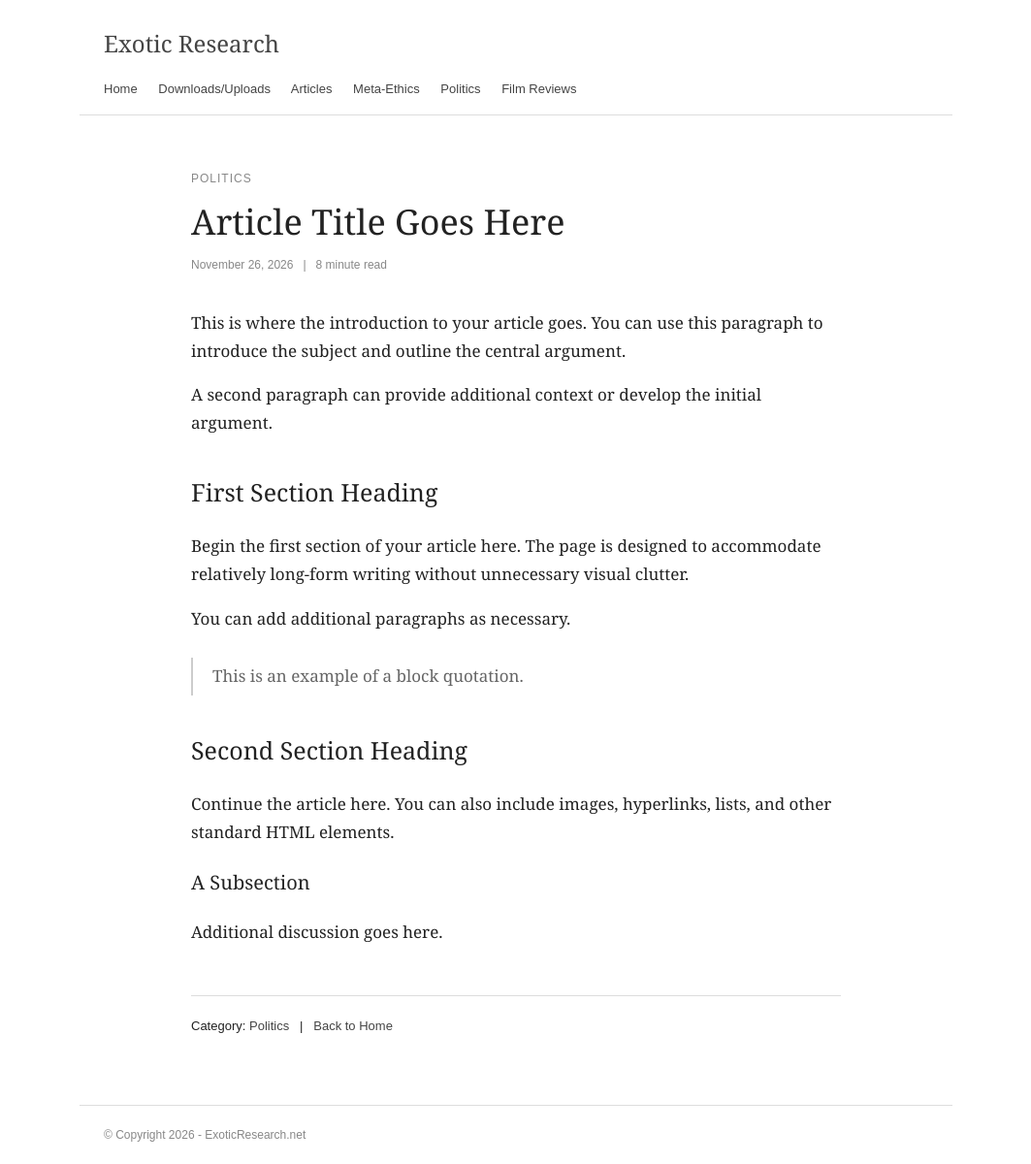
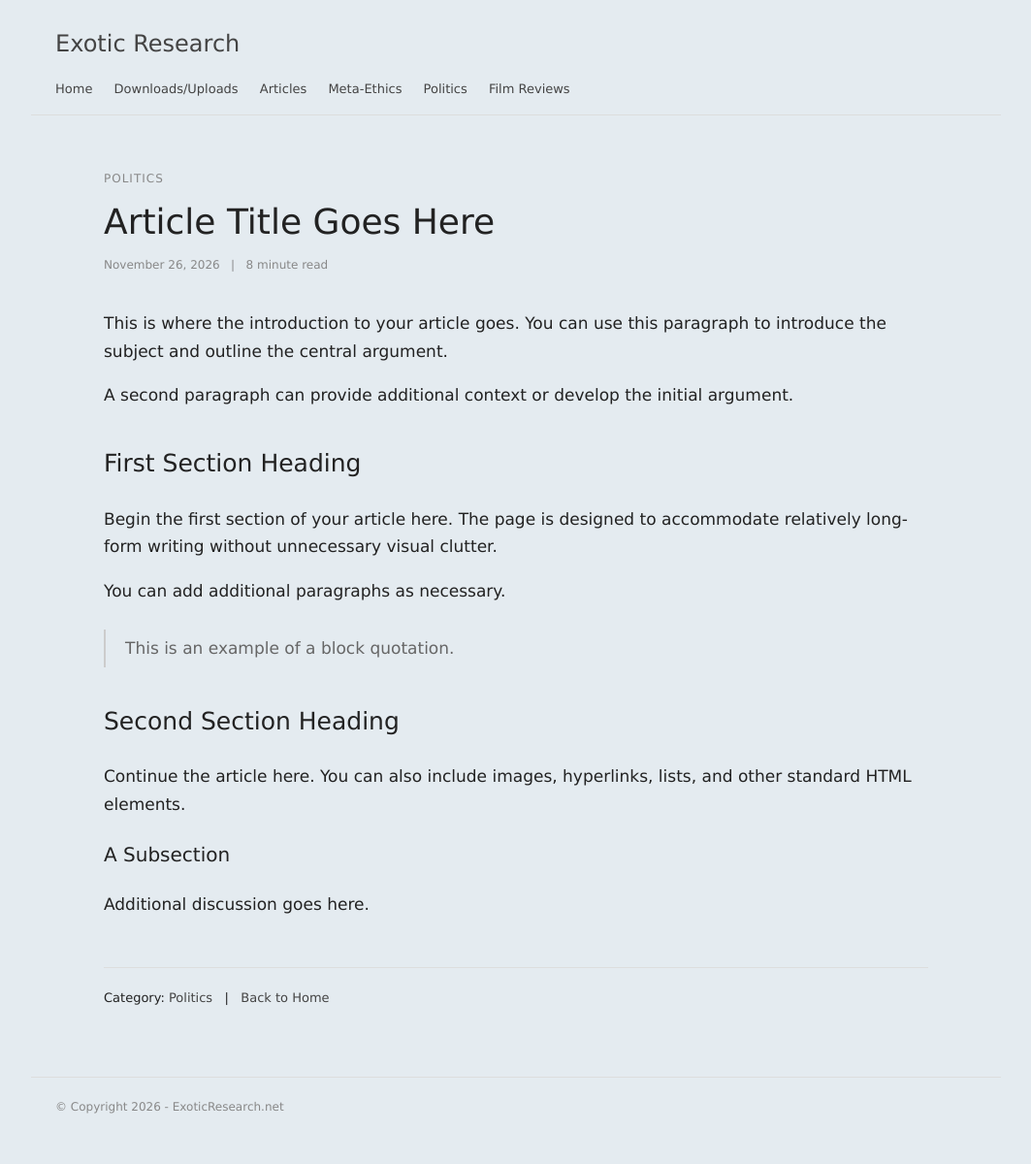
Before and after one commit to ideagenerator1/ideagenerator1.github.io, a plain HTML site: page index1.html in a window 1280 px wide. Shown: the whole page at 97% size, without its empty margins (108-1171 px from the left). After the commit the page ends 1172 px from the top, so only its background shows below. Drawn offline with Linux system fonts and the light colour scheme.

Commit message:
Update index1.html

```diff
--- a/index1.html
+++ b/index1.html
@@ -14,9 +14,9 @@
         body {
             margin: 0;
             padding: 0;
-            background: #ffffff;
+            background: #E4EBF0;
             color: #222222;
-            font-family: Georgia, "Times New Roman", serif;
+            font-family: Verdana, sans-serif;
             line-height: 1.7;
         }
 
@@ -30,7 +30,7 @@
         }
 
         header {
-            max-width: 900px;
+            max-width: 1000px;
             margin: 0 auto;
             padding: 25px 25px 15px;
             border-bottom: 1px solid #dddddd;
@@ -43,7 +43,7 @@
         }
 
         nav {
-            font-family: Arial, sans-serif;
+            font-family: Verdana, sans-serif;
             font-size: 13px;
         }
 
@@ -52,13 +52,13 @@
         }
 
         main {
-            max-width: 720px;
+            max-width: 900px;
             margin: 55px auto;
             padding: 0 25px;
         }
 
         .category {
-            font-family: Arial, sans-serif;
+            font-family: Verdana, sans-serif;
             font-size: 12px;
             text-transform: uppercase;
             letter-spacing: 1px;
@@ -74,7 +74,7 @@
         }
 
         .post-meta {
-            font-family: Arial, sans-serif;
+            font-family: Verdana, sans-serif;
             font-size: 12px;
             color: #888888;
             margin-bottom: 35px;
@@ -112,21 +112,21 @@
             margin-top: 50px;
             padding-top: 20px;
             border-top: 1px solid #dddddd;
-            font-family: Arial, sans-serif;
+            font-family: Verdana, sans-serif;
             font-size: 13px;
         }
 
         footer {
-            max-width: 900px;
+            max-width: 1000px;
             margin: 70px auto 0;
             padding: 20px 25px;
             border-top: 1px solid #dddddd;
             color: #888888;
-            font-family: Arial, sans-serif;
+            font-family: Verdana, sans-serif;
             font-size: 12px;
         }
 
-        @media (max-width: 600px) {
+        @media (max-width: 900px) {
             main {
                 margin-top: 35px;
             }
```
